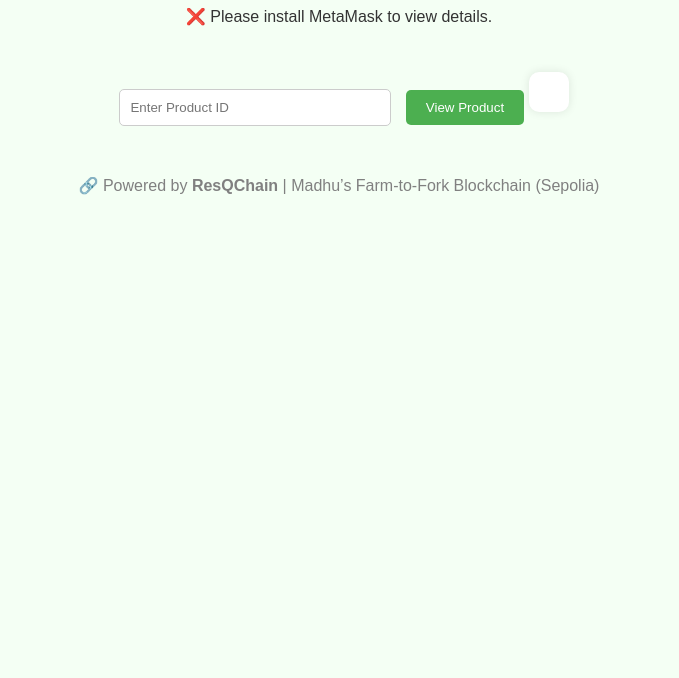
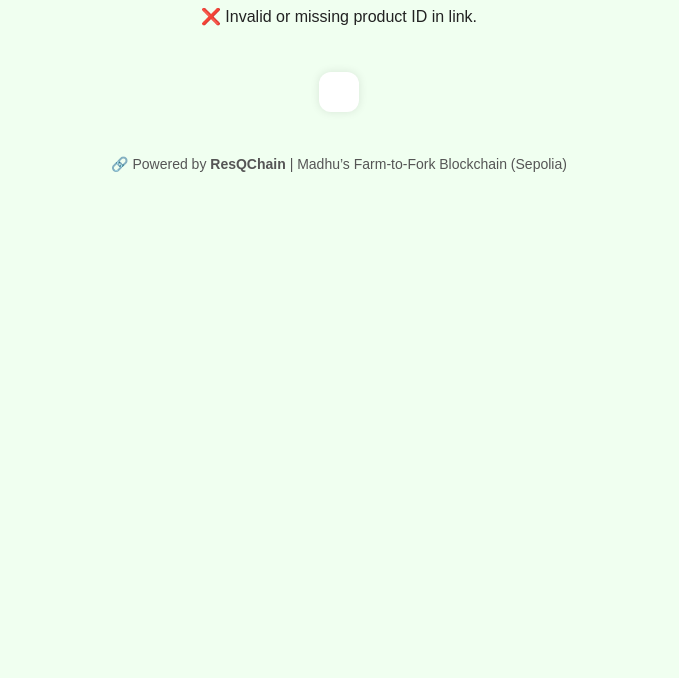
Before and after one commit to mitha522/FarmToFork, a plain HTML site: page view.html in a window 1280 px wide. Shown: the part 122-800 px from the top of the page, without its empty margins (301-980 px from the left). Drawn offline with Linux system fonts and the light colour scheme.

Commit message:
Update view.html

```diff
--- a/view.html
+++ b/view.html
@@ -1,62 +1,47 @@
 <!DOCTYPE html>
-<html lang="en">
+<html>
 <head>
-  <meta charset="UTF-8">
-  <title>🌾 Farm to Fork - Product Viewer</title>
+  <title>🌾 Farm to Fork - Product Details</title>
   <script src="https://cdn.jsdelivr.net/npm/web3@1.10.0/dist/web3.min.js"></script>
   <style>
     body {
       font-family: Arial, sans-serif;
-      background: #f4fff4;
+      background: #f0fff0;
+      color: #222;
       text-align: center;
       padding: 40px;
-      color: #333;
-    }
-    input {
-      padding: 10px;
-      width: 250px;
-      margin: 10px;
-      border: 1px solid #ccc;
-      border-radius: 5px;
-    }
-    button {
-      background-color: #4CAF50;
-      color: white;
-      border: none;
-      padding: 10px 20px;
-      border-radius: 5px;
-      cursor: pointer;
-    }
-    button:hover {
-      background-color: #45a049;
     }
     #result {
       margin-top: 30px;
-      background: #fff;
       padding: 20px;
-      border-radius: 10px;
+      background: white;
+      border-radius: 12px;
       box-shadow: 0 0 10px rgba(0,0,0,0.1);
       display: inline-block;
       text-align: left;
     }
+    footer {
+      margin-top: 40px;
+      font-size: 14px;
+      color: #555;
+    }
   </style>
 </head>
 <body>
-  <h1>🌾 Farm to Fork - Product Details Viewer</h1>
-  <p id="status">🔗 Connect MetaMask to fetch data</p>
-
-  <!-- Input to Enter Product ID -->
-  <input type="number" id="productIdInput" placeholder="Enter Product ID">
-  <button id="fetchBtn">View Product</button>
-
+  <h1>🌾 Farm to Fork - Product Details</h1>
+  <p id="status">⏳ Loading product details from blockchain...</p>
   <div id="result"></div>
 
-  <p style="margin-top:40px; color:gray;">
-    🔗 Powered by <b>ResQChain</b> | Madhu’s Farm-to-Fork Blockchain (Sepolia)
-  </p>
+  <footer>🔗 Powered by <b>ResQChain</b> | Madhu’s Farm-to-Fork Blockchain (Sepolia)</footer>
 
   <script>
-    const contractAddress = "0xf69871d0A6e217E4459585c6c5c8BBdd1Ed41b86"; // ✅ your deployed contract
+    // ✅ Infura endpoint (read-only access)
+    const infuraURL = "https://sepolia.infura.io/v3/c3546a0967414f689a87e419e9a171c4";
+
+    // ✅ Your deployed contract address
+    const contractAddress = "0xf69871d0A6e217E4459585c6c5c8BBdd1Ed41b86";
+
+    // ✅ Contract ABI (only getItem function needed)
     const contractABI = [
       {
         "inputs": [{"internalType":"uint256","name":"_id","type":"uint256"}],
@@ -75,29 +60,24 @@
       }
     ];
 
-    let web3, contract;
+    async function loadProduct() {
+      const urlParams = new URLSearchParams(window.location.search);
+      const id = urlParams.get("id");
 
-    async function init() {
-      if (typeof window.ethereum === "undefined") {
-        document.getElementById("status").innerText = "❌ Please install MetaMask to view details.";
-        return;
-      }
-
-      await window.ethereum.request({ method: "eth_requestAccounts" });
-      web3 = new Web3(window.ethereum);
-      contract = new web3.eth.Contract(contractABI, contractAddress);
-      document.getElementById("status").innerText = "✅ Connected to Blockchain (Sepolia)";
-    }
-
-    async function fetchProduct() {
-      const id = document.getElementById("productIdInput").value;
       if (!id) {
-        alert("Please enter a Product ID!");
+        document.getElementById("status").innerText = "❌ Invalid or missing product ID in link.";
         return;
       }
 
       try {
+        // Connect directly to blockchain using Infura (no MetaMask)
+        const web3 = new Web3(new Web3.providers.HttpProvider(infuraURL));
+        const contract = new web3.eth.Contract(contractABI, contractAddress);
+
+        // Fetch product details
         const data = await contract.methods.getItem(id).call();
+        document.getElementById("status").innerText = "✅ Product Found!";
+
         document.getElementById("result").innerHTML = `
           <h3>📦 Product ID: ${data.id}</h3>
           <p><b>🧺 Name:</b> ${data.name}</p>
@@ -105,17 +85,16 @@
           <p><b>🚚 Transport:</b> ${data.transport}</p>
           <p><b>🏬 Warehouse:</b> ${data.warehouse}</p>
           <p><b>🛒 Retail:</b> ${data.retail}</p>
-          <p><b>👤 Owner:</b> ${data.owner}</p>
+          <p><b>👤 Owner Address:</b> ${data.owner}</p>
         `;
       } catch (err) {
         console.error(err);
-        document.getElementById("result").innerHTML = "❌ Product not found or blockchain not connected.";
+        document.getElementById("status").innerText =
+          "❌ Product not found or blockchain connection failed.";
       }
     }
 
-    document.getElementById("fetchBtn").addEventListener("click", fetchProduct);
-
-    init();
+    loadProduct();
   </script>
 </body>
 </html>
```
